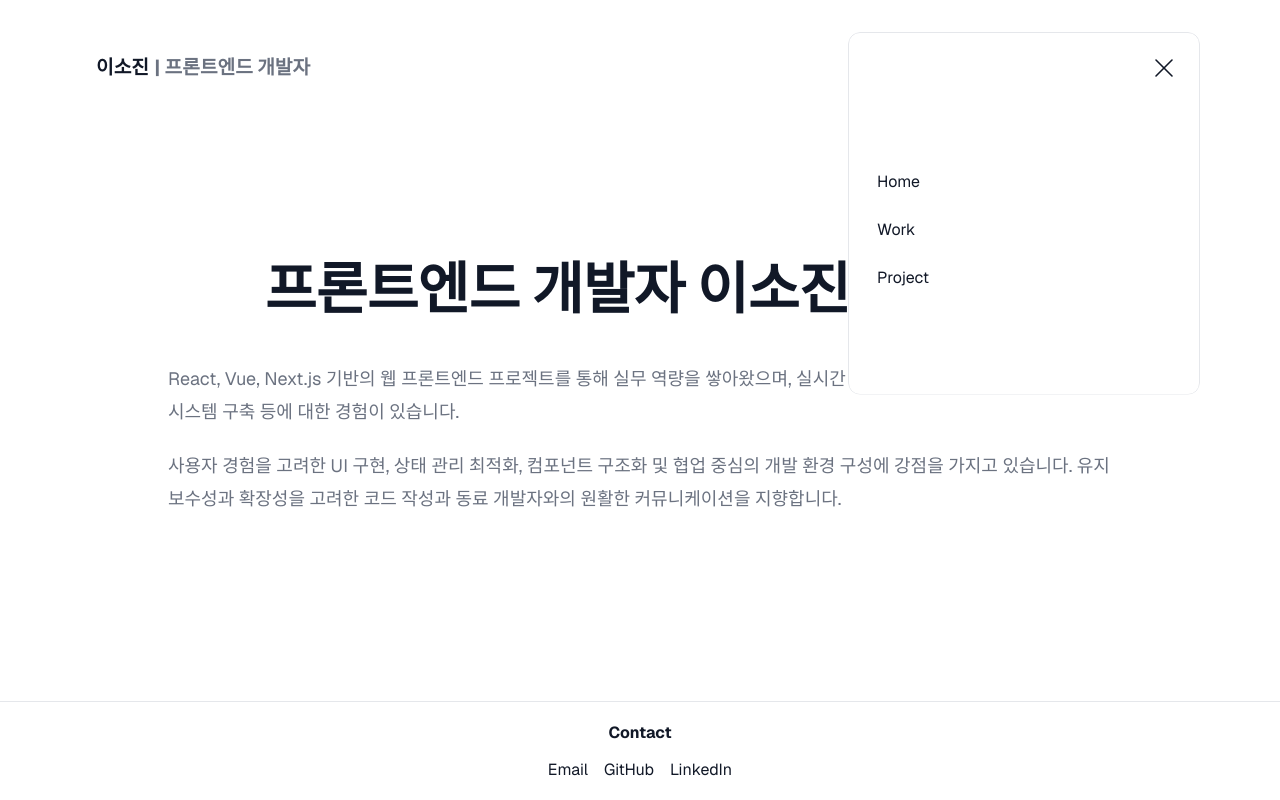
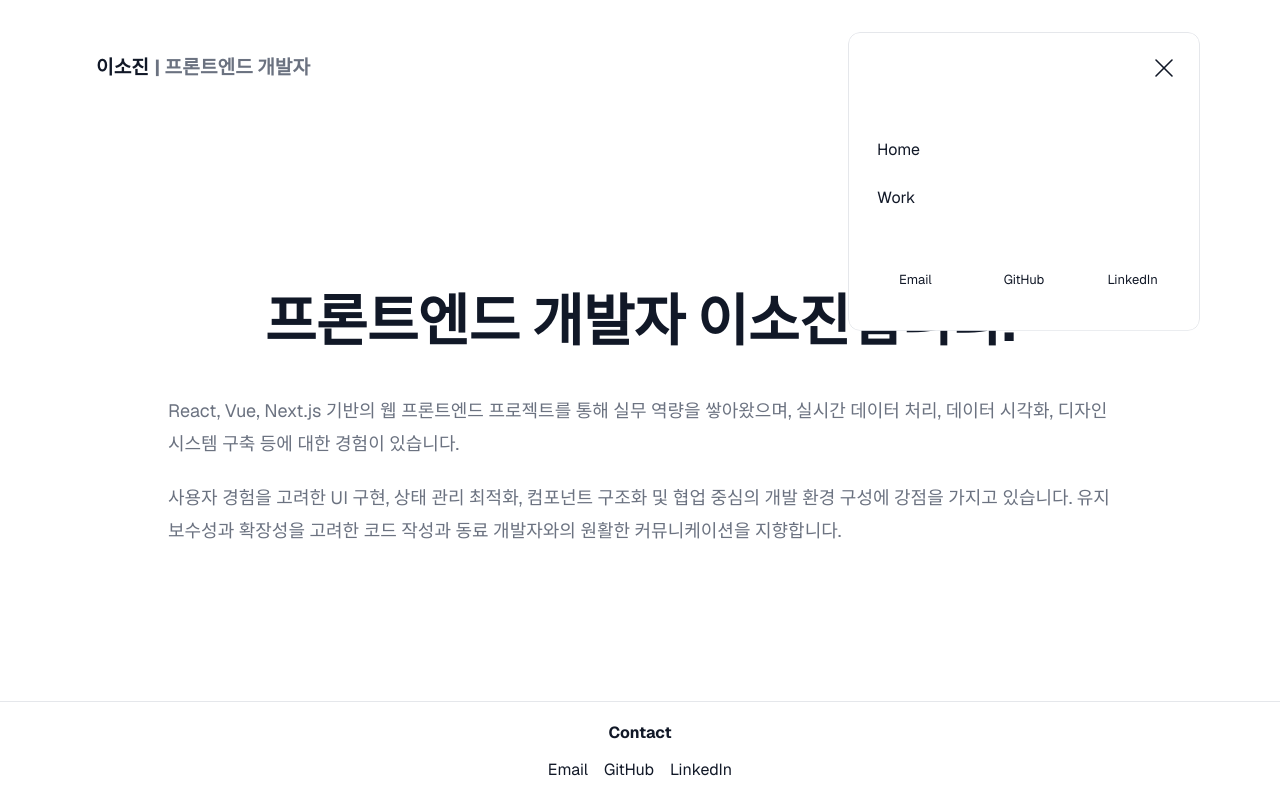
Before and after one commit to krungy/sojin-portfolio, a Next.js app: page / in a window 1280 px wide. Both pictures are taken after a click on the button "메뉴 열기". Built offline with nearby package versions, Linux system fonts and the light colour scheme.

Commit message:
[func] 레이아웃 개선

```diff
--- a/app/_components/Header/Header.module.scss
+++ b/app/_components/Header/Header.module.scss
@@ -96,10 +96,12 @@
   right: -1rem;
   z-index: 110;
   width: 22rem;
+  display: flex;
+  flex-direction: column;
   transform-origin: top right;
   border-radius: 0.75rem;
   background: #fff;
-  padding: 3rem 1rem 1rem;
+  padding: 3rem 1rem 2rem;
   border: 1px solid var(--line);
 }
 
@@ -129,5 +131,37 @@
 }
 
 .menuMotionSection {
-  padding-block: 0;
+  flex: 1;
+  padding-block: 3rem 2rem;
 }
+
+.menuActions {
+  display: flex;
+  flex-wrap: nowrap;
+  align-items: center;
+  gap: 0.5rem;
+  margin-top: auto;
+  padding-top: 0.75rem;
+}
+
+.menuAction {
+  flex: 1 1 0;
+  min-width: 0;
+  display: inline-flex;
+  align-items: center;
+  justify-content: center;
+  padding: 0.65rem 0.35rem;
+  border-radius: 0.5rem;
+  font-size: 0.8125rem;
+  line-height: 1.2;
+  white-space: nowrap;
+}
+
+.menuAction:hover {
+  background: #f8fafc;
+}
+
+.menuAction:focus-visible {
+  outline: 2px solid var(--primary);
+  outline-offset: 2px;
+}
--- a/app/_components/Header/MenuLayer.tsx
+++ b/app/_components/Header/MenuLayer.tsx
@@ -6,6 +6,24 @@ import { MotionedSection } from "../Section/MotionedSection";
 import styles from "./Header.module.scss";
 
 import type { MenuLayerProps } from "./MenuLayer.types";
+
+const MENU_ACTIONS = [
+  {
+    href: "mailto:furler711@gmail.com",
+    label: "Email",
+    external: false,
+  },
+  {
+    href: "https://github.com/krungy",
+    label: "GitHub",
+    external: true,
+  },
+  {
+    href: "https://www.linkedin.com/in/isoj/",
+    label: "LinkedIn",
+    external: true,
+  },
+] as const;
 
 export function MenuLayer({ id, isOpen, onClose }: MenuLayerProps) {
   return (
@@ -40,14 +58,35 @@ export function MenuLayer({ id, isOpen, onClose }: MenuLayerProps) {
                     Work
                   </Link>
                 </li>
-                <li>
+                {/* <li>
                   <Link href="/project" onClick={onClose}>
                     Project
                   </Link>
-                </li>
+                </li> */}
               </ul>
             </nav>
           </MotionedSection>
+
+          <motion.div
+            className={styles.menuActions}
+            role="group"
+            aria-label="바로가기"
+            initial={{ opacity: 0, y: 12 }}
+            animate={{ opacity: 1, y: 0 }}
+            transition={{ duration: 0.8, ease: "easeOut", delay: 0.12 }}
+          >
+            {MENU_ACTIONS.map(({ href, label, external }) => (
+              <Link
+                key={label}
+                href={href}
+                className={styles.menuAction}
+                onClick={onClose}
+                {...(external ? { target: "_blank", rel: "noreferrer" } : {})}
+              >
+                {label}
+              </Link>
+            ))}
+          </motion.div>
         </motion.section>
       ) : null}
     </AnimatePresence>
--- a/app/_components/Section/Section.module.scss
+++ b/app/_components/Section/Section.module.scss
@@ -1,5 +1,8 @@
 .section {
   width: 100%;
-  padding-block: 5rem;
   box-sizing: border-box;
 }
+
+:where(.section) {
+  padding-block: 5rem;
+}
--- a/app/layout.module.scss
+++ b/app/layout.module.scss
@@ -9,7 +9,6 @@
   width: 100%;
   display: flex;
   justify-content: center;
-  padding-bottom: 4rem;
 }
 
 .content {
--- a/app/work/[id]/page.module.scss
+++ b/app/work/[id]/page.module.scss
@@ -42,3 +42,7 @@
   gap: 3rem;
   text-align: left;
 }
+
+.section {
+  padding-block: 0 4rem;
+}
--- a/app/work/[id]/page.tsx
+++ b/app/work/[id]/page.tsx
@@ -1,6 +1,7 @@
 import { notFound } from "next/navigation";
 
 import { ListItem } from "@/app/_components/ListItem/ListItem";
+import { MotionedSection } from "@/app/_components/Section/MotionedSection";
 import { WORK_ITEMS } from "@/common/work";
 import { WORK_DETAIL_ITEMS } from "@/common/workDetails";
 import type { WorkDetailListItem } from "@/common/workDetails";
@@ -35,6 +36,7 @@ export default async function WorkDetailPage({ params }: WorkDetailPageProps) {
   }
 
   return (
+    <MotionedSection className={styles.section}>
       <article className={styles.page}>
         <div className={styles.content}>
           <p className={styles.kicker}>Work</p>
@@ -52,5 +54,6 @@ export default async function WorkDetailPage({ params }: WorkDetailPageProps) {
           ))}
         </div>
       </article>
+    </MotionedSection>
   );
 }
```
Lines whose indentation alone changed are shown as unchanged.
